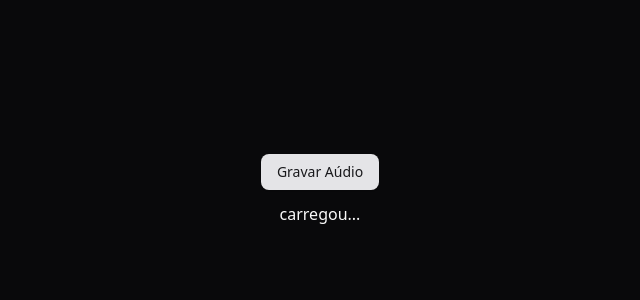
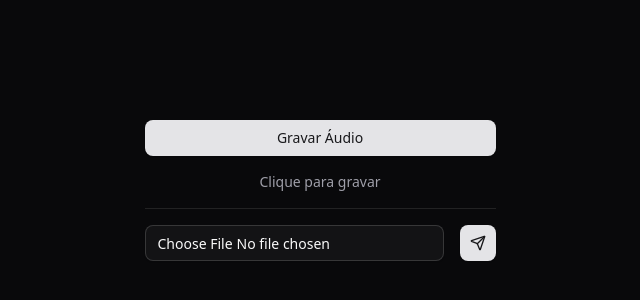
Before and after one commit to GuilhermmeDev/let-me-ask, a React (Vite) app: page /room/1/audio in a window 1280 px wide. Shown: the part 210-510 px from the top of the page, without its empty margins (320-960 px from the left). Built offline with nearby package versions, Linux system fonts and the light colour scheme.

Commit message:
feat: uploading audio and chunking of it

```diff
--- a/src/pages/record-room-audio.tsx
+++ b/src/pages/record-room-audio.tsx
@@ -1,7 +1,9 @@
 /** biome-ignore-all lint/suspicious/noConsole: dev purposes */
+import { Send, Upload } from 'lucide-react'
 import { useRef, useState } from 'react'
 import { Navigate, useParams } from 'react-router-dom'
 import { Button } from '@/components/ui/button'
+import { Input } from '@/components/ui/input'
 
 const isRecordingSupported =
   Boolean(navigator.mediaDevices) &&
@@ -15,9 +17,11 @@ type RoomParams = {
 export function RecordRoomAudio() {
   const params = useParams<RoomParams>()
   const [isRecording, setRecording] = useState(false)
+  const [isProcessingFile, setIsProcessingFile] = useState(false)
+  const [uploadProgress, setUploadProgress] = useState('')
   const recorder = useRef<MediaRecorder | null>(null)
   const intervalRef = useRef<NodeJS.Timeout>(null)
-
+  const fileInputRef = useRef<HTMLInputElement>(null)
   const { roomId } = useParams<RoomParams>()
 
   if (!roomId) {
@@ -26,11 +30,9 @@ export function RecordRoomAudio() {
 
   function stopRecording() {
     setRecording(false)
-
     if (recorder.current && recorder.current.state !== 'inactive') {
       recorder.current.stop()
     }
-
     if (intervalRef.current) {
       clearInterval(intervalRef.current)
     }
@@ -38,7 +40,6 @@ export function RecordRoomAudio() {
 
   async function uploadAudio(audio: Blob) {
     const formData = new FormData()
-
     formData.append('file', audio, 'audio.webm')
 
     const response = await fetch(
@@ -50,7 +51,6 @@ export function RecordRoomAudio() {
     )
 
     const result = await response.json()
-
     console.log(result)
   }
 
@@ -79,12 +79,11 @@ export function RecordRoomAudio() {
 
   async function startRecording() {
     if (!isRecordingSupported) {
-      alert('Seu navegador não suporta seu navegador')
+      alert('Seu navegador não suporta gravação de áudio')
       return
     }
 
     setRecording(true)
-
     const audio = await navigator.mediaDevices.getUserMedia({
       audio: {
         echoCancellation: true,
@@ -97,9 +96,164 @@ export function RecordRoomAudio() {
 
     intervalRef.current = setInterval(() => {
       recorder.current?.stop()
-
       createRecorder(audio)
     }, 5000)
+  }
+
+  // Função para fazer chunk do áudio em partes de 5 segundos
+  async function processAudioFile(audioBlob: Blob): Promise<void> {
+    return new Promise((resolve, reject) => {
+      const audioContext = new (window.AudioContext || (window as any).webkitAudioContext)()
+      const fileReader = new FileReader()
+
+      fileReader.onload = async (event) => {
+        try {
+          const arrayBuffer = event.target?.result as ArrayBuffer
+
+          // Decodificar o áudio (funciona com MP3, WAV, WebM, etc.)
+          const audioBuffer = await audioContext.decodeAudioData(arrayBuffer)
+
+          const sampleRate = audioBuffer.sampleRate
+          const numberOfChannels = audioBuffer.numberOfChannels
+          const chunkDuration = 5 // segundos
+          const chunkSamples = sampleRate * chunkDuration
+          const totalChunks = Math.ceil(audioBuffer.length / chunkSamples)
+
+          console.log(`Processando ${totalChunks} chunks de 5 segundos cada`)
+          console.log(`Arquivo original: ${audioBuffer.duration.toFixed(2)}s, ${sampleRate}Hz, ${numberOfChannels} canais`)
+
+          for (let i = 0; i < totalChunks; i++) {
+            const start = i * chunkSamples
+            const end = Math.min(start + chunkSamples, audioBuffer.length)
+            const chunkLength = end - start
+
+            // Criar um novo AudioBuffer para o chunk
+            const chunkBuffer = audioContext.createBuffer(numberOfChannels, chunkLength, sampleRate)
+
+            // Copiar dados do buffer original para o chunk
+            for (let channel = 0; channel < numberOfChannels; channel++) {
+              const originalData = audioBuffer.getChannelData(channel)
+              const chunkData = chunkBuffer.getChannelData(channel)
+              for (let sample = 0; sample < chunkLength; sample++) {
+                chunkData[sample] = originalData[start + sample]
+              }
+            }
+
+            // Converter AudioBuffer para Blob WebM
+            const chunkBlob = await audioBufferToBlob(chunkBuffer)
+
+            // Upload do chunk
+            setUploadProgress(`Enviando chunk ${i + 1} de ${totalChunks}`)
+            await uploadAudio(chunkBlob)
+          }
+
+          setUploadProgress('Upload concluído!')
+          setTimeout(() => setUploadProgress(''), 3000)
+          resolve()
+        } catch (error) {
+          console.error('Erro ao processar áudio:', error)
+          if (error instanceof Error && error.message.includes('Unable to decode audio data')) {
+            reject(new Error('Formato de áudio não suportado ou arquivo corrompido'))
+          } else {
+            reject(error)
+          }
+        }
+      }
+
+      fileReader.onerror = () => {
+        reject(new Error('Erro ao ler o arquivo'))
+      }
+
+      fileReader.readAsArrayBuffer(audioBlob)
+    })
+  }
+
+  // Função para converter AudioBuffer em Blob WebM
+  async function audioBufferToBlob(audioBuffer: AudioBuffer): Promise<Blob> {
+    return new Promise((resolve) => {
+      const offlineContext = new OfflineAudioContext(
+        audioBuffer.numberOfChannels,
+        audioBuffer.length,
+        audioBuffer.sampleRate
+      )
+
+      const source = offlineContext.createBufferSource()
+      source.buffer = audioBuffer
+      source.connect(offlineContext.destination)
+      source.start()
+
+      offlineContext.startRendering().then((renderedBuffer) => {
+
+        // Criar um MediaStreamAudioSourceNode
+        const audioContext = new AudioContext()
+        const mediaStreamDestination = audioContext.createMediaStreamDestination()
+
+        const bufferSource = audioContext.createBufferSource()
+        bufferSource.buffer = renderedBuffer
+        bufferSource.connect(mediaStreamDestination)
+
+        const mediaRecorder = new MediaRecorder(mediaStreamDestination.stream, {
+          mimeType: 'audio/webm',
+          audioBitsPerSecond: 64_000,
+        })
+
+        const chunks: Blob[] = []
+
+        mediaRecorder.ondataavailable = (event) => {
+          if (event.data.size > 0) {
+            chunks.push(event.data)
+          }
+        }
+
+        mediaRecorder.onstop = () => {
+          const blob = new Blob(chunks, { type: 'audio/webm' })
+          resolve(blob)
+        }
+
+        mediaRecorder.start()
+        bufferSource.start()
+
+        // Parar a gravação após a duração do buffer
+        setTimeout(() => {
+          mediaRecorder.stop()
+          bufferSource.stop()
+          audioContext.close()
+        }, (renderedBuffer.duration * 1000) + 100)
+      })
+    })
+  }
+
+  async function handleFileUpload(event: React.FormEvent) {
+    event.preventDefault()
+
+    const file = fileInputRef.current?.files?.[0]
+    if (!file) {
+      alert('Por favor, selecione um arquivo de áudio')
+      return
+    }
+
+    if (!file.type.includes('audio/')) {
+      alert('Por favor, selecione um arquivo de áudio válido')
+      return
+    }
+
+    setIsProcessingFile(true)
+    setUploadProgress('Processando arquivo...')
+
+    try {
+      await processAudioFile(file)
+      // Limpar o input após o upload
+      if (fileInputRef.current) {
+        fileInputRef.current.value = ''
+      }
+    } catch (error) {
+      console.error('Erro no upload:', error)
+      const errorMessage = error instanceof Error ? error.message : 'Erro no upload'
+      setUploadProgress(errorMessage)
+      setTimeout(() => setUploadProgress(''), 5000)
+    } finally {
+      setIsProcessingFile(false)
+    }
   }
 
   if (!params.roomId) {
@@ -109,11 +263,46 @@ export function RecordRoomAudio() {
   return (
     <div className="flex h-screen flex-col items-center justify-center gap-3">
       {isRecording ? (
-        <Button onClick={stopRecording}>Pausar Aúdio</Button>
+        <div className="flex flex-row gap-4">
+          <Button onClick={stopRecording}>Pausar Áudio</Button>
+        </div>
       ) : (
-        <Button onClick={startRecording}>Gravar Aúdio</Button>
+        <div className="flex flex-col gap-4">
+          <Button onClick={startRecording}>Gravar Áudio</Button>
+          {isRecording ? (
+            <p className="text-center text-muted-foreground text-sm">
+              Gravando...
+            </p>
+          ) : (
+            <p className="text-center text-muted-foreground text-sm">
+              Clique para gravar
+            </p>
+          )}
+          <hr />
+          <form className="flex flex-col gap-4" onSubmit={handleFileUpload}>
+            <div className="flex flex-row gap-4">
+              <Input
+                ref={fileInputRef}
+                accept="audio/mp3,audio/webm,audio/wav,audio/mpeg"
+                type="file"
+                disabled={isProcessingFile}
+              />
+              <Button
+                size={'icon'}
+                type="submit"
+                disabled={isProcessingFile}
+              >
+                {isProcessingFile ? <Upload className="animate-spin" /> : <Send />}
+              </Button>
+            </div>
+            {uploadProgress && (
+              <p className="text-center text-muted-foreground text-sm">
+                {uploadProgress}
+              </p>
+            )}
+          </form>
+        </div>
       )}
-      {isRecording ? <p>Gravando...</p> : <p>carregou...</p>}
     </div>
   )
 }
```
